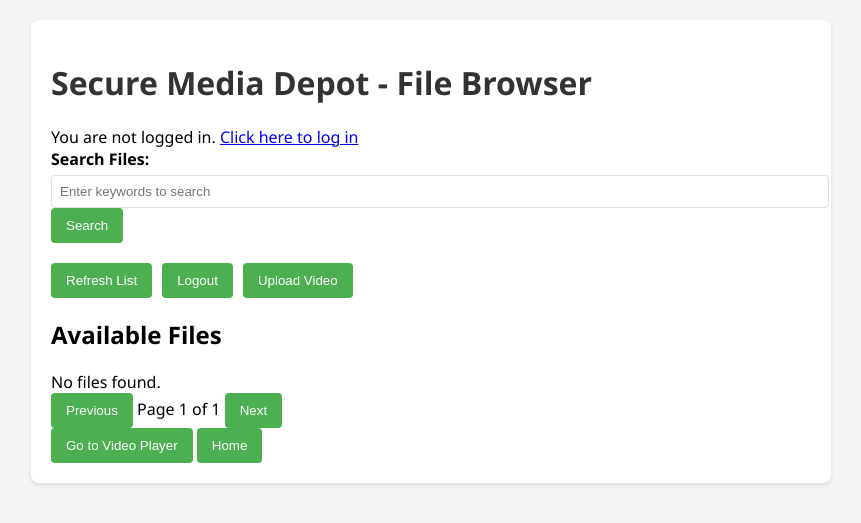
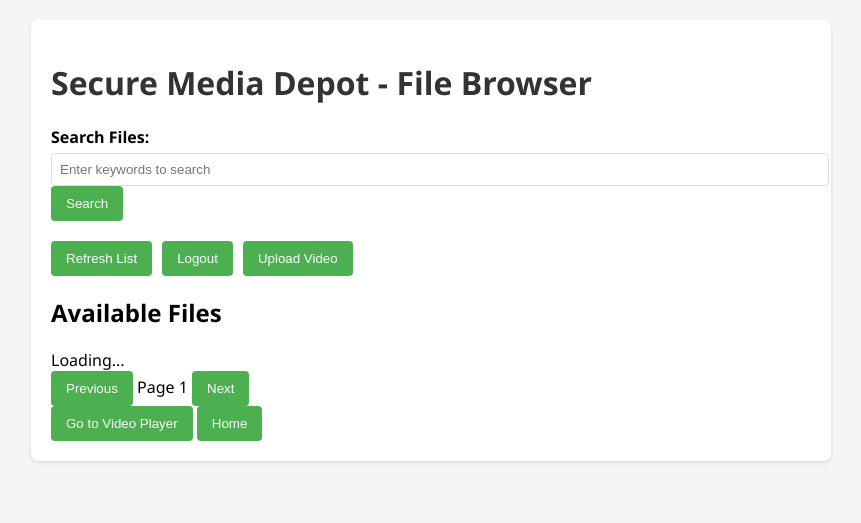
Before and after one commit to QuantumPickleJar/secure-media-depot, a Flask app: page /media/files in a window 1280 px wide. Shown: the top 523 px of the page, without its empty margins (209-1070 px from the left). Run offline with Flask 2, Linux system fonts and the light colour scheme; data that the repository does not hold is empty.

Commit message:
fix: remove authentication warning from file browser page

```diff
--- a/python/templates/files.html
+++ b/python/templates/files.html
@@ -11,9 +11,6 @@
 <body>
     <div class="container">
         <h1>Secure Media Depot - File Browser</h1>
-        <div id="auth-warning" class="auth-warning" style="display: none;">
-            You are not logged in. <a href="{{ url_for('ui.login_page') }}">Click here to log in</a>
-        </div>
         <div id="error" class="error"></div>
         <div id="success" class="success"></div>
 
```
